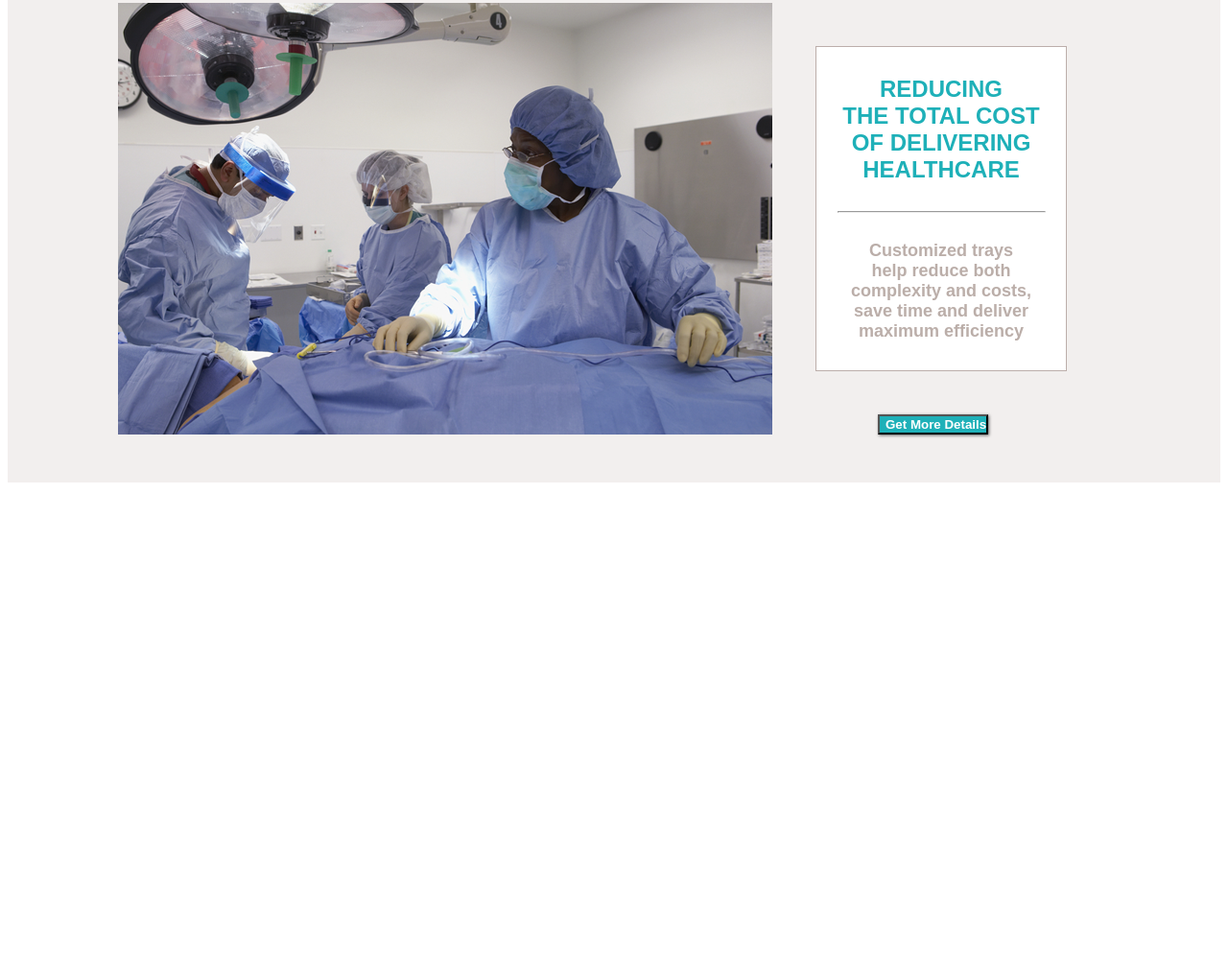
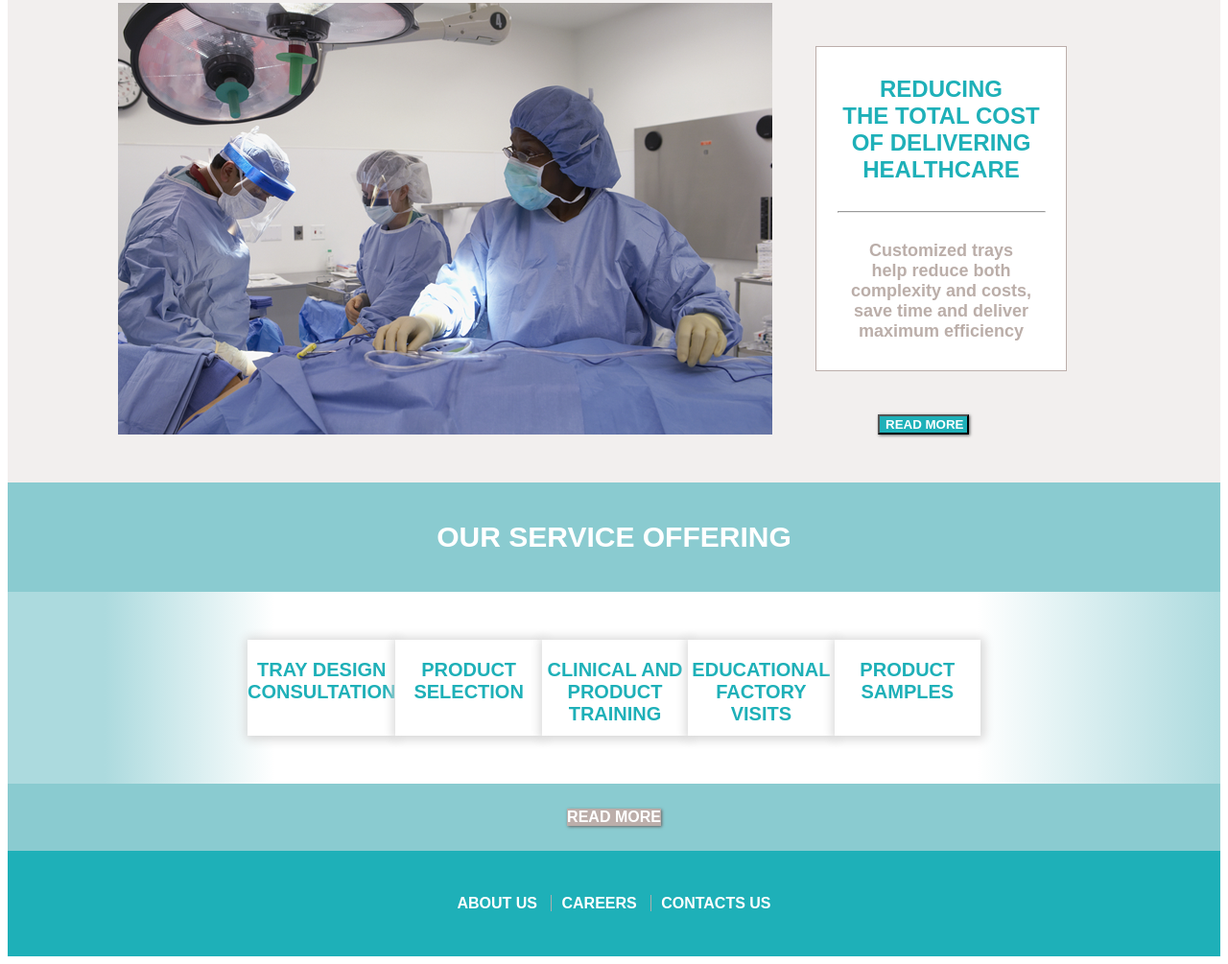
Before and after one commit to salifukayta/medoc, a plain HTML site: page html/HomePage.html in a window 1280 px wide. Shown: the part 3651-4656 px from the top of the page at 96% size. Before the commit the page ends 4162 px from the top, so only its background shows below. Drawn offline with Linux system fonts and the light colour scheme.

Commit message:
last part

```diff
--- a/css/header.css
+++ b/css/header.css
@@ -550,3 +550,109 @@
     height: 350px;
     background-color: #ffffff;
 }
+.part11 {
+
+    background: #8acbd0;
+    padding: 10px 0px;
+    color: #ffffff;
+    font-family: sans-serif;
+    font-weight: bold;
+    font-size: 30px;
+    text-align: center;
+}
+.part12{
+    height: 200px;
+
+    background: rgba(172,218,222,1);
+    background: -moz-linear-gradient(left, rgba(172,218,222,1) 0%, rgba(172,218,222,1) 8%, rgba(255,255,255,1) 22%, rgba(255,255,255,1) 47%, rgba(255,255,255,1) 80%, rgba(172,218,222,1) 100%);
+    background: -webkit-gradient(left top, right top, color-stop(0%, rgba(172,218,222,1)), color-stop(8%, rgba(172,218,222,1)), color-stop(22%, rgba(255,255,255,1)), color-stop(47%, rgba(255,255,255,1)), color-stop(80%, rgba(255,255,255,1)), color-stop(100%, rgba(172,218,222,1)));
+    background: -webkit-linear-gradient(left, rgba(172,218,222,1) 0%, rgba(172,218,222,1) 8%, rgba(255,255,255,1) 22%, rgba(255,255,255,1) 47%, rgba(255,255,255,1) 80%, rgba(172,218,222,1) 100%);
+    background: -o-linear-gradient(left, rgba(172,218,222,1) 0%, rgba(172,218,222,1) 8%, rgba(255,255,255,1) 22%, rgba(255,255,255,1) 47%, rgba(255,255,255,1) 80%, rgba(172,218,222,1) 100%);
+    background: -ms-linear-gradient(left, rgba(172,218,222,1) 0%, rgba(172,218,222,1) 8%, rgba(255,255,255,1) 22%, rgba(255,255,255,1) 47%, rgba(255,255,255,1) 80%, rgba(172,218,222,1) 100%);
+    background: linear-gradient(to right, rgba(172,218,222,1) 0%, rgba(172,218,222,1) 8%, rgba(255,255,255,1) 22%, rgba(255,255,255,1) 47%, rgba(255,255,255,1) 80%, rgba(172,218,222,1) 100%);
+    filter: progid:DXImageTransform.Microsoft.gradient( startColorstr='#acdade', endColorstr='#acdade', GradientType=1 );
+
+
+
+
+    display: flex;
+    flex-direction: row;
+    justify-content: space-between;
+    position: relative;
+    padding: 0 250px;
+    align-items: center;
+;
+}
+
+.part12_1{
+
+    color: #1eb0b8;
+    background-color: #ffffff;
+    font-family: sans-serif;
+    font-weight: bold;
+    font-size: 20px;
+    text-align: center;
+
+    -moz-box-shadow: 1px 1px 10px 3px #d6d6d6;
+    -webkit-box-shadow: 1px 1px 10px 3px #d6d6d6;
+    -o-box-shadow: 1px 1px 10px 3px #d6d6d6;
+    box-shadow: 1px 1px 10px 3px #d6d6d6;
+    filter:progid:DXImageTransform.Microsoft.Shadow(color=#d6d6d6, Direction=134, Strength=10);
+
+    width: 160px;
+    height: 100px;
+}
+.part13{
+    background: #8acbd0;
+    height: 50px;
+    padding: 10px 0px;
+    color: #ffffff;
+  display: flex;
+    justify-content:center;
+}
+.width{
+    width: 95px;
+}
+.read_more_p13 {
+    align-self: center;
+    color: #ffffff;
+    font-family: sans-serif;
+    background: #bcaeaa;
+    font-weight: bold;
+    cursor: pointer;
+    text-decoration: none;
+    -moz-box-shadow: 1px 1px 3px 0px #656565;
+    -webkit-box-shadow: 1px 1px 3px 0px #656565;
+    -o-box-shadow: 1px 1px 3px 0px #656565;
+    box-shadow: 1px 1px 3px 0px #656565;
+    filter: progid:DXImageTransform.Microsoft.Shadow(color=#656565, Direction=134, Strength=3);
+}
+
+.read_more_p13:hover {
+    -moz-box-shadow: 3px 3px 7px 0px #656565;
+    -webkit-box-shadow: 3px 3px 7px 0px #656565;
+    -o-box-shadow: 3px 3px 7px 0px #656565;
+    box-shadow: 3px 3px 7px 0px #656565;
+    filter: progid:DXImageTransform.Microsoft.Shadow(color=#656565, Direction=134, Strength=7);
+    /*-moz-border-radius: 10px;*/
+    /*-webkit-border-radius: 10px;*/
+    /*border-radius: 10px;*/
+}
+.part14{
+    height: 110px;
+    background-color: #1eb0b8;
+    display: flex;
+    flex-direction: row;
+    justify-content: space-around;
+}
+.menu_link14 {
+    padding: 0px 10px;
+    font-family: sans-serif;
+    color: #ffffff;
+    font-weight: bold;
+    text-align: center;
+    text-decoration: none;
+}
+.menu_separator14 {
+    border-left: thin solid #adaeac;
+}
--- a/html/HomePage.html
+++ b/html/HomePage.html
@@ -319,12 +319,80 @@
             </div>
         </div>
 
-        <input type="button" value="Get More Details" class="btn_moredetails">
+        <input type="button" value="READ MORE " class="btn_moredetails width">
     </div>
-
 
 
 </div>
 
+<!-- ****************** Part 11************************* -->
+<div class="part11">
+    <p>OUR SERVICE OFFERING</p>
+
+</div>
+<!-- ****************** Part 12************************* -->
+
+<div class="part12">
+    <div class="part12_1">
+      <p>  TRAY DESIGN
+        CONSULTATION
+      </p>
+    </div>
+    <div class="part12_1">
+        <p>
+        PRODUCT
+        SELECTION
+        </p>
+    </div>
+    <div class="part12_1">
+        <p>
+        CLINICAL AND
+        PRODUCT
+        TRAINING
+        </p>
+    </div>
+    <div class="part12_1">
+        <p>
+        EDUCATIONAL
+        FACTORY
+        VISITS
+        </p>
+    </div>
+    <div class="part12_1">
+        <p>
+        PRODUCT
+        SAMPLES
+        </p>
+    </div>
+
+</div>
+<!-- ****************** Part 13************************* -->
+<div class="part13">
+    <a class="read_more_p13" href="">READ MORE</a>
+
+</div>
+<!-- ****************** Part 14************************* -->
+
+<div class="part14">
+    <div class="menu">
+        <a class="menu_link14" href="">
+            ABOUT US
+
+        </a>
+        <a class="menu_link14 menu_separator14" href="">
+
+            CAREERS
+
+        </a>
+        <a class="menu_link14 menu_separator14" href="">
+
+            CONTACTS US
+
+        </a>
+    </div>
+
+</div>
+
+
 </body>
 </html>
```
